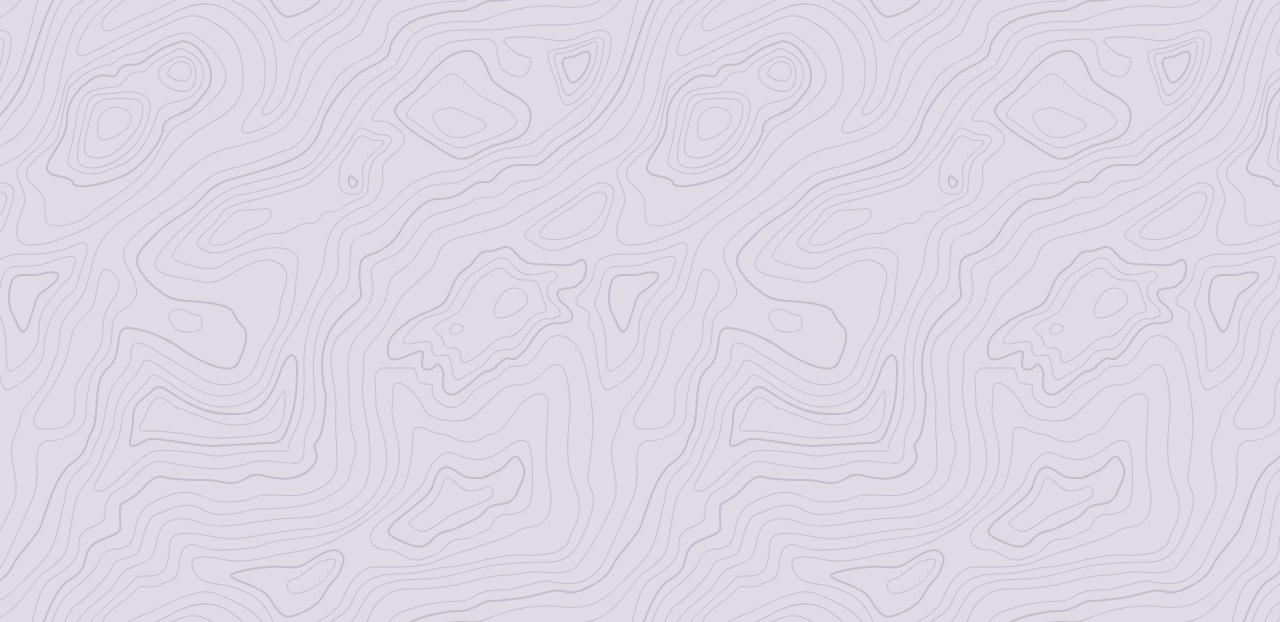
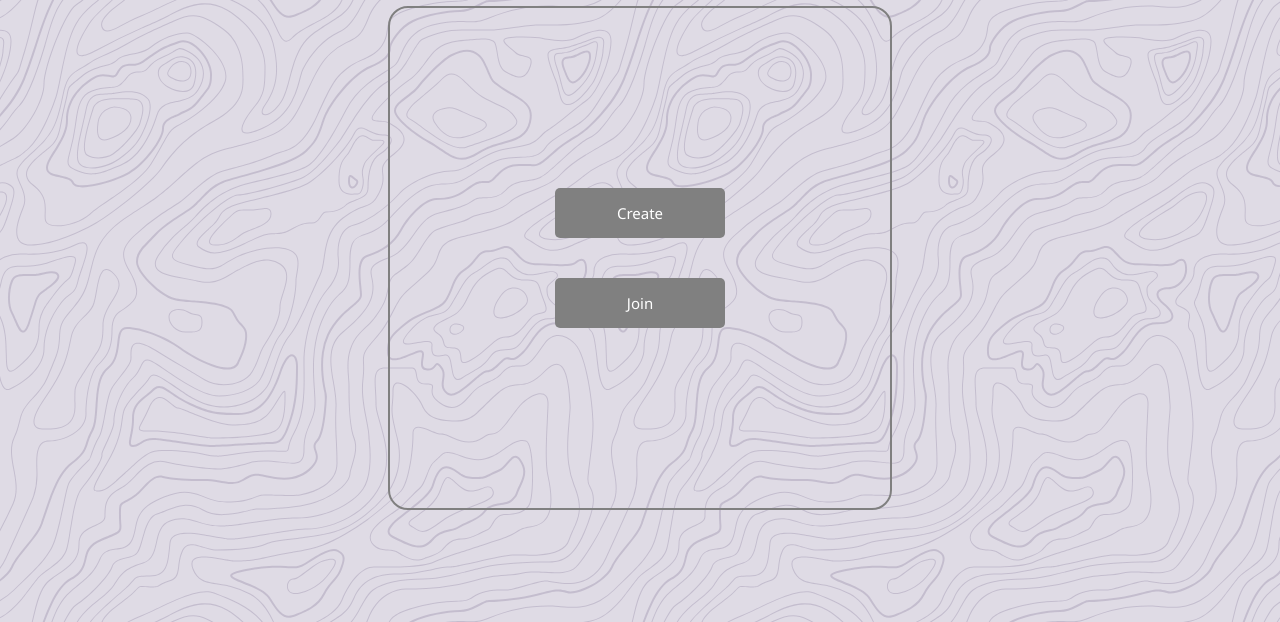
Before and after one commit to saucecodee/virj-chat, a website: page public/index.html in a window 1280 px wide. Shown: the part 178-800 px from the top of the page. Drawn offline with Linux system fonts and the light colour scheme.

Commit message:
I just created the landing page

```diff
--- /dev/null
+++ b/public/css/landingPage.css
@@ -0,0 +1,38 @@
+body{
+    height: 97vh;
+    display: flex;
+    flex-direction: column;
+    align-items: center;
+    justify-content: center;
+    /* border: 2px solid green; */
+}
+
+.container{
+    height: 500px;
+    width: 500px;
+    border: 2px solid gray;
+    display: flex;
+    flex-direction: column;
+    align-items: center;
+    justify-content: center;
+    border-radius: 20px;
+}
+
+.container > a{
+    height: 30px;
+    width: 90px;
+    background-color: grey;
+    color: white;
+    padding: 10px 40px;
+    margin-top: 20px;
+    margin-bottom: 20px;
+    text-align: center;
+    text-decoration: none;
+    display: flex;
+    flex-direction: column;
+    align-items: center;
+    justify-content: center;
+    border-radius: 5px;
+    font-size: 15px;
+    font-family: 'Segoe UI', Tahoma, Geneva, Verdana, sans-serif;
+}
--- a/public/index.html
+++ b/public/index.html
@@ -3,17 +3,19 @@
 <head>
      <meta charset="UTF-8">
      <meta name="viewport" content="width=device-width, initial-scale=1.0">
+     <link rel="stylesheet" href="css/landingPage.css">
      <link rel="stylesheet" href="css/body.css">
      <style>
 
      </style>
-     <title>Express Launch Box</title>
+     <title>VIRJ</title>
 </head>
 <body class="background">
-     <h1> <i>#VIRJ chat</i>😋</h1>
+     <h1> <i>Hello there, Please help me tell March that I'm already working</i>😋</h1>
 
      <div class="container">
-
+          <a href="#">Create</a>
+          <a href="#">Join</a>
      </div>
 </body>
 </html>
```
